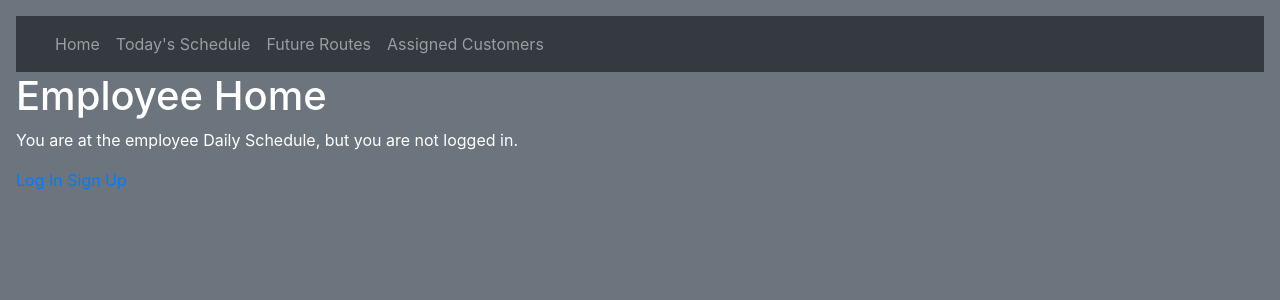
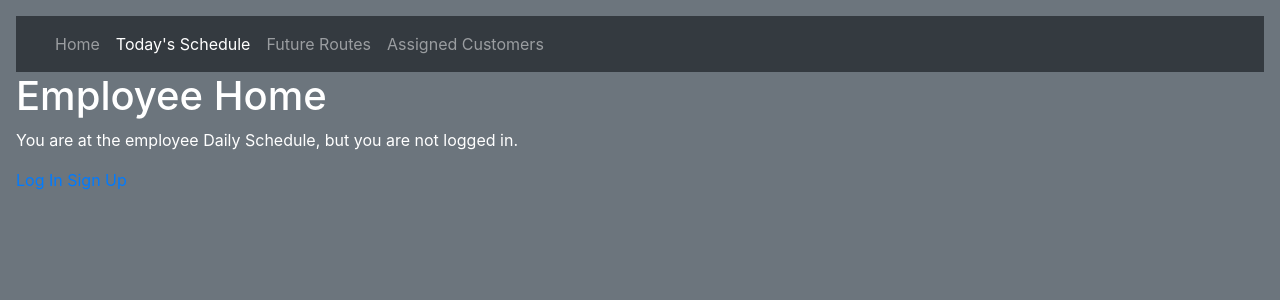
Before and after one commit to mike-peterson04/trash_collector, a Django app: template trash_collector/employees/templates/employees/today.html in a window 1280 px wide. Shown: the top 300 px of the page. Run offline with Django 3.2, Linux system fonts and the light colour scheme; the template is opened without the code that fills it, so the values that code supplies are empty; some libraries are stand-ins or nearby versions.

Commit message:
fixed links to todays schedule on other pages

```diff
--- a/trash_collector/employees/templates/employees/onboard.html
+++ b/trash_collector/employees/templates/employees/onboard.html
@@ -5,7 +5,7 @@
 
 {% block navbar %}
 <li class="nav-item">
-  <a class="nav-link" href="#">Today's Schedule</a>
+  <a class="nav-link" href="{% url 'employees:today' %}">Today's Schedule</a>
 </li>
 <li class="nav-item">
   <a class="nav-link" href="#">Future Routes</a>
--- a/trash_collector/employees/templates/employees/today.html
+++ b/trash_collector/employees/templates/employees/today.html
@@ -3,7 +3,7 @@
 {% block title %}{% block header %} Employee Home {% endblock %}{% endblock %}
 {% block navbar %}
 <li class="nav-item">
-  <a class="nav-link" href="{% url 'employees:today' %}">Today's Schedule</a>
+  <a class="nav-link active" href="{% url 'employees:today' %}">Today's Schedule</a>
 </li>
 <li class="nav-item">
   <a class="nav-link" href="#">Future Routes</a>
--- a/trash_collector/employees/views.py
+++ b/trash_collector/employees/views.py
@@ -25,7 +25,7 @@ def todays_route(request):
     day = day.strftime("%A")
     date = datetime.date.today()
     Customer = apps.get_model('customers.Customer')
-    result = Customer.objects.filter(Q(zipcode=context["employee"].area),Q(suspension=False),Q(pickup_day=day)|Q(one_time_pickup=date))
+    result = Customer.objects.filter(Q(zipcode=context["employee"].area), Q(suspension=False), Q(pickup_day=day) | Q(one_time_pickup=date))
     context['customers'] = result
     context['day'] = day
     return render(request, 'employees/today.html', context)
```
